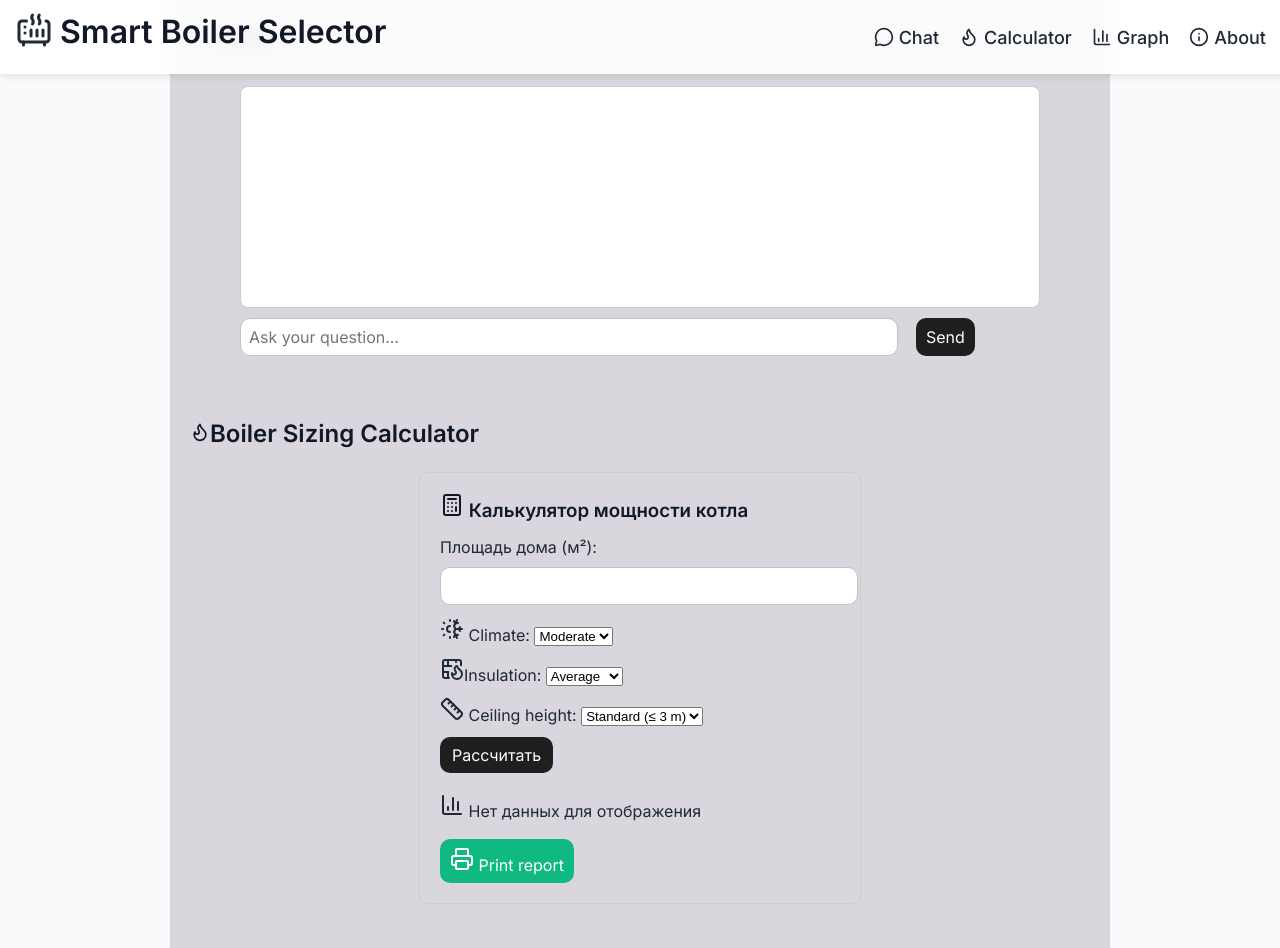
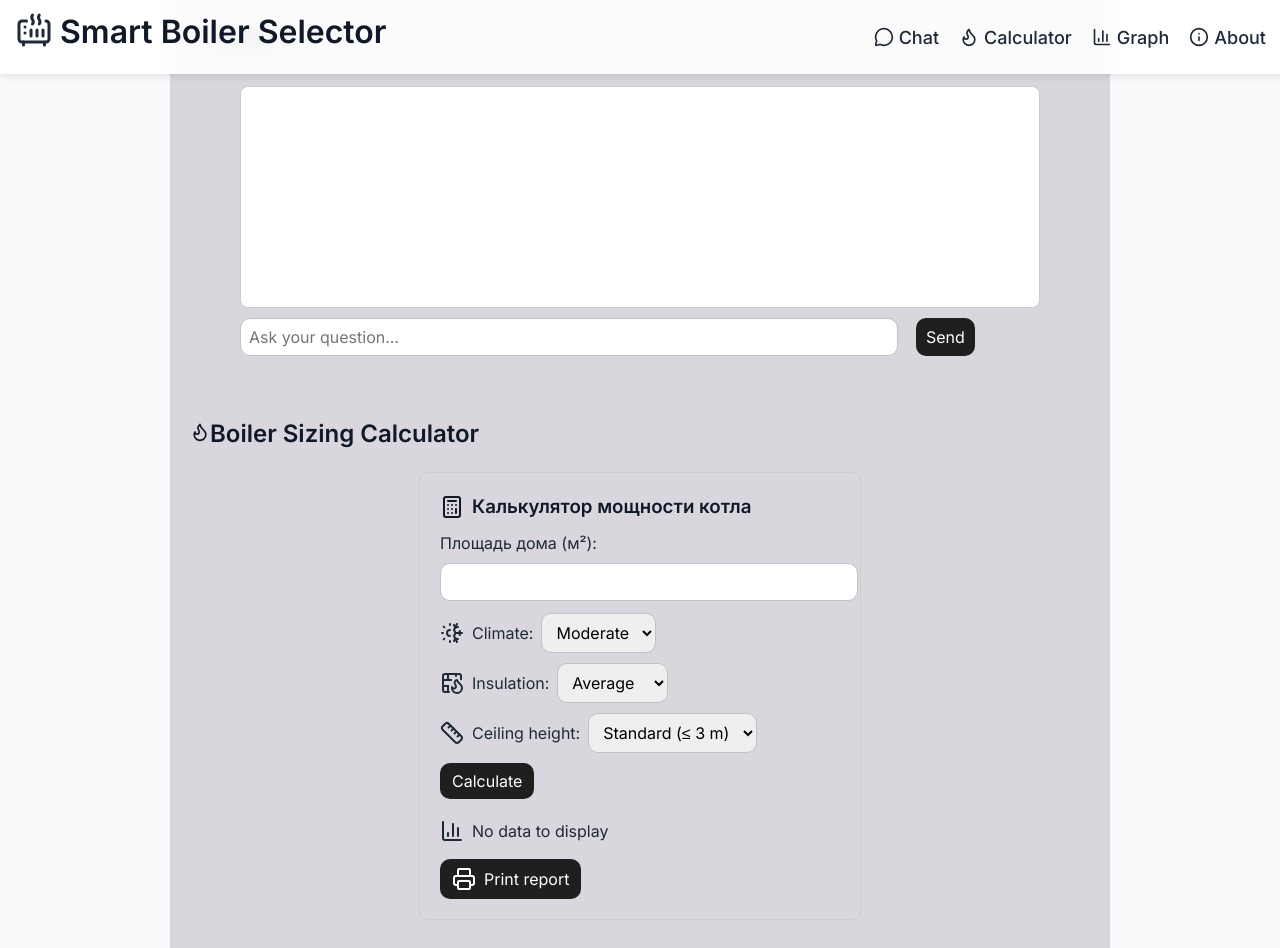
Before and after one commit to Alfaussa/ai-assistant, a Next.js app: page / in a window 1280 px wide. Shown: the top 948 px of the page. Built offline with nearby package versions, Linux system fonts and the light colour scheme.

Commit message:
styles edits

```diff
--- a/app/globals.css
+++ b/app/globals.css
@@ -30,7 +30,7 @@ nav a:hover {
 }
 
 /* Чат и калькулятор */
-input, button {
+input, button, select {
   font-family: 'Inter', sans-serif;
   font-size: 16px;
   border-radius: 10px;
--- a/app/page.js
+++ b/app/page.js
@@ -74,12 +74,12 @@ export default function Home({history, setHistory}) {
       </section> */}
         <section id="about">
           <h2><Info size={20} /> About</h2>
-          <p>Этот проект помогает рассчитать отопление и задать вопросы AI.</p>
+          <p>This project helps calculate heating and ask your questions.</p>
         </section>
       </main>
 
   <footer style={{ marginTop: "40px", borderTop: "1px solid #ccc", paddingTop: "10px" }}>
-        <p>© 2025 AI для строительства | Контакты: info@example.com</p>
+        <p>© 2025 AI for construction | Contacts: info@example.com</p>
       </footer>
       </div>
 
--- a/components/BoilerCalculator.js
+++ b/components/BoilerCalculator.js
@@ -48,7 +48,10 @@ const calculatePower = () => {
 return(
 
    <div style={{ maxWidth: 400, margin: "20px auto", padding: 20, border: "1px solid #ccc", borderRadius: 8 }}>
-      <h3>  <Calculator /> Калькулятор мощности котла</h3>
+  <h3 style={{ display: "flex", alignItems: "center", gap: "8px" }}>
+  <Calculator />
+  Калькулятор мощности котла
+</h3>
       <label>
         Площадь дома (м²):
         <input
@@ -58,16 +61,18 @@ return(
           style={{ width: "100%", padding: 8, marginTop: 8, marginBottom: 12 }}
         />
       </label>
-        <div style={{ marginBottom: 10 }}>
-        <label><SunSnow /> Climate: </label>
+        <div style={{ marginBottom: 10,display: "flex",gap: "8px", alignItems: "center" }}>
+          <SunSnow />
+        <label > Climate: </label>
         <select value={climate} onChange={(e) => setClimate(e.target.value)}>
           <option value="0.9">Warm</option>
           <option value="1.0">Moderate</option>
           <option value="1.2">Cold</option>
         </select>
       </div>
-       <div style={{ marginBottom: 10 }}>
-        <label><BrickWallFire />Insulation: </label>
+       <div style={{ marginBottom: 10,display: "flex",gap: "8px", alignItems: "center" }}>
+        <BrickWallFire />
+        <label>Insulation: </label>
         <select
           value={insulation}
           onChange={(e) => setInsulation(e.target.value)}
@@ -77,8 +82,9 @@ return(
           <option value="1.2">Poor</option>
         </select>
       </div>
-      <div style={{ marginBottom: 10 }}>
-        <label><Ruler /> Ceiling height: </label>
+      <div style={{ marginBottom: 10,display: "flex",gap: "8px", alignItems: "center" }}>
+        <Ruler />
+        <label>Ceiling height: </label>
         <select
           value={ceiling}
           onChange={(e) => setCeiling(e.target.value)}
@@ -88,16 +94,16 @@ return(
         </select>
       </div>
       <button onClick={calculatePower} style={{ padding: "8px 12px" }}>
-        Рассчитать
+        Calculate
       </button>
       {power && (
-        <p style={{ marginTop: 15 }}>
+        <p style={{ marginTop: 15, display: "flex", alignItems: "center", gap: "8px"  }}>
           <SquareCheckBig /> Recommended boiler power: <strong>{power} кВт</strong>
         </p>
       )}
        <BoilerChart history={history} setHistory={setHistory}/>
 
-        <button onClick={printReport} style={{ background: "#10b981" }}>
+        <button onClick={printReport} style={{ padding: "8px 12px", display: "flex",gap: "8px", alignItems: "center"}}>
         <Printer /> Print report
       </button>
     </div>
--- a/components/BoilerChart.js
+++ b/components/BoilerChart.js
@@ -8,7 +8,7 @@ import {ChartColumn, Trash } from "lucide-react";
 export default function BoilerChart({history, setHistory}){
 
   if (!history || history.length === 0) {
-    return <p style={{ marginTop: 20 }}><ChartColumn/> Нет данных для отображения</p>;
+    return <p style={{ marginTop: 20, display: "flex", alignItems: "center", gap: "8px"  }}><ChartColumn/> No data to display</p>;
   }
 //  const data = [
 //     { area: 50, power: 5 },
```
